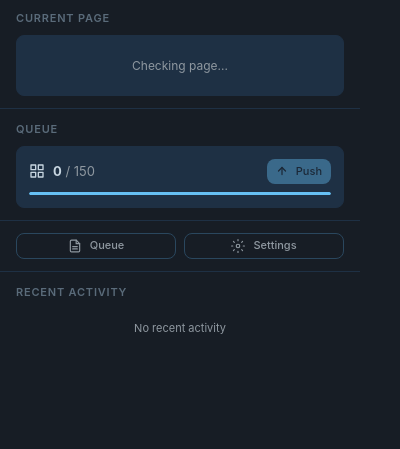
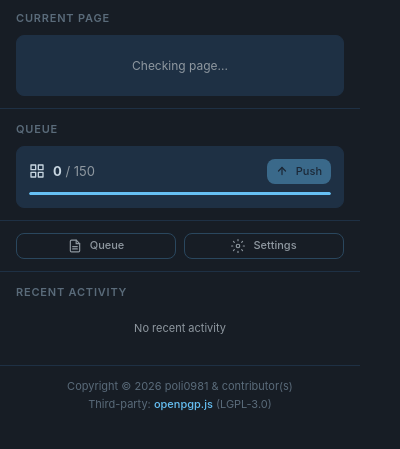
Before and after one commit to poli0981/steam-f2p-extension, a browser extension: page popup/popup.html in a window 400 px wide. Shown: the part 63-512 px from the top of the page. Drawn offline with Linux system fonts and the light colour scheme.

Commit message:
add footer with copyright and third-party attribution to HTML files

```diff
--- a/popup/popup.html
+++ b/popup/popup.html
@@ -154,6 +154,11 @@
     </div>
 </section>
 
+<footer class="app-footer">
+    <span>Copyright © 2026 poli0981 & contributor(s)</span>
+    <span>Third-party: <a href="https://github.com/openpgpjs/openpgpjs">openpgp.js</a> (LGPL-3.0)</span>
+</footer>
+
 <script type = "module" src = "popup.js"></script>
 </body>
 </html>
--- a/shared/theme.css
+++ b/shared/theme.css
@@ -491,3 +491,29 @@ a:hover {
     clip     : rect(0, 0, 0, 0);
     border   : 0;
 }
+
+.app-footer {
+    display        : flex;
+    flex-direction : column;
+    align-items    : center;
+    gap            : 2px;
+    padding        : var(--space-md) var(--space-lg);
+    border-top     : 1px solid var(--border-subtle);
+    text-align     : center;
+}
+
+.app-footer span {
+    font-size : var(--font-xs);
+    color     : var(--text-muted);
+}
+
+.app-footer a {
+    color           : var(--accent);
+    text-decoration : none;
+    font-weight     : 500;
+}
+
+.app-footer a:hover {
+    color           : var(--accent-hover);
+    text-decoration : underline;
+}
```
Also changed, not shown: queue/queue.html (+5 -0 lines), settings/settings.html (+5 -0 lines).
